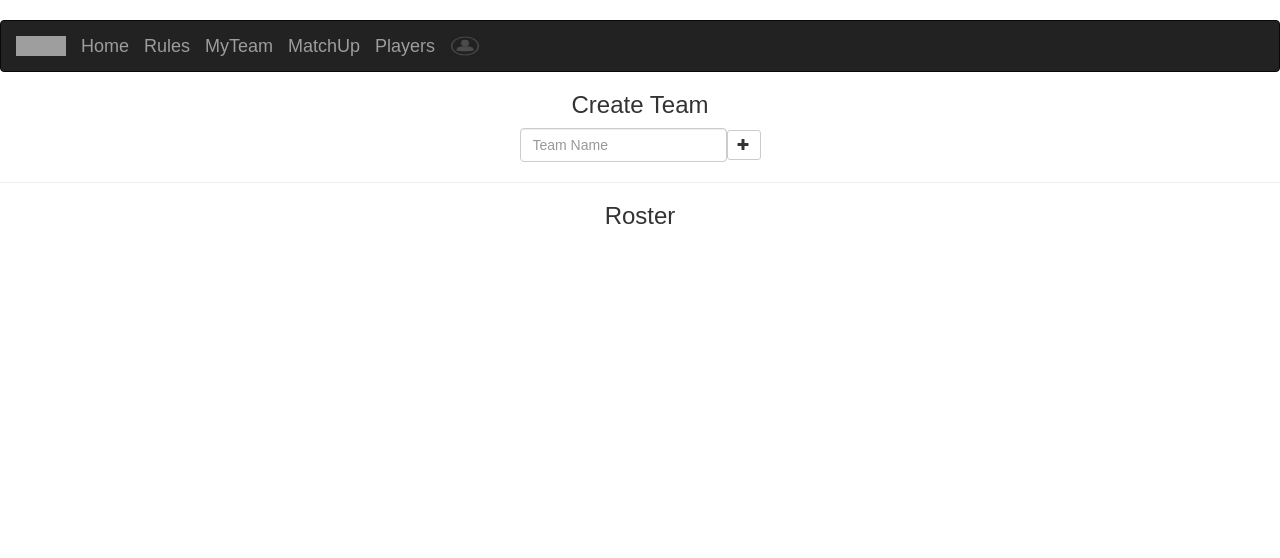
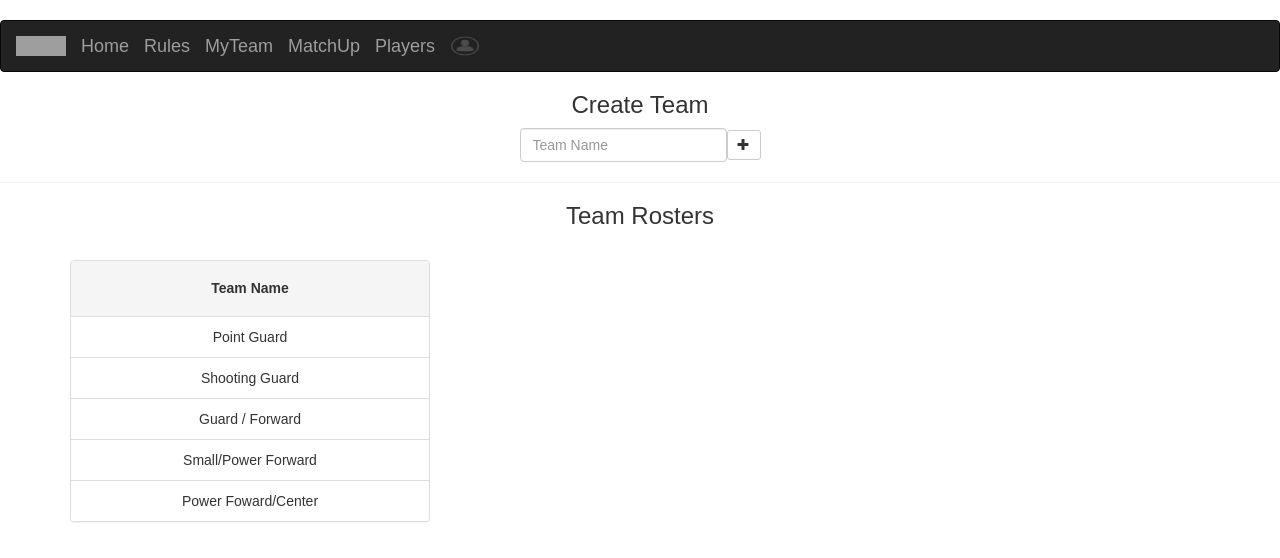
Before and after one commit to namaslay33/Fantasy-Basketball, a React (Create React App) app: page /MyTeam in a window 1280 px wide. Shown: the top 558 px of the page. Built offline with nearby package versions, Linux system fonts and the light colour scheme; grey boxes are pictures that could not be loaded.

Commit message:
More styling

```diff
--- a/src/Components/Home.js
+++ b/src/Components/Home.js
@@ -1,12 +1,15 @@
 import React, { Component} from 'react';
 // import {BrowserRouter} from 'react-router-dom';
 import '../CSS/home.css';
-import {Carousel, Grid, Row, Col, ButtonToolbar, Button} from "react-bootstrap";
+import {PageHeader, Carousel, Grid, Row, Col, ButtonToolbar, Button} from "react-bootstrap";
 
 class Home extends Component {
   render() {
     return (
       <div>
+        <PageHeader>
+          <strong>Reign Supreme</strong> <br /> <small>Where Fantasy Basketball Champions are Born</small>
+      </PageHeader>
       <Carousel className="carouselInfo">
         <Carousel.Item>
           <img width={1000} height={460} alt="900x500" src={require('../Image/Lakers.jpg')} />
@@ -37,7 +40,15 @@ class Home extends Component {
         </Carousel.Caption>
       </Carousel.Item>
       <Carousel.Item>
+          <Grid>
+          <Row className="show-grid">
+          <Col xs={2} md={2}></Col>
+          <Col xs={8} md={8}>
           <img width={900} height={500} alt="900x500" src={require('../Image/76ers.jpg')}/>
+          </Col>
+          <Col xs={2} md={2}></Col>
+          </Row>
+          </Grid>
           <Carousel.Caption>
           <h2>Philadelphia 76ers</h2>
           <p>Joel Embiid, "Trust the Process"</p>
@@ -45,21 +56,19 @@ class Home extends Component {
       </Carousel.Item>
     </Carousel>
 
-
-
-        {/* <Grid> */}
-          {/* <Row className="show-grid"> */}
-            {/* <Col xs={12} md={12}> */}
-
-              {/* <code>Hello{'Is this text<Col xs={12} md={8} />'};</code> */}
-            {/* </Col> */}
-          {/* // </Row> */}
-        {/* </Grid> */}
+    <Grid>
+      <Row className="show-grid">
+        <Col xs={4} md={4}></Col>
+        <Col xs={8} md={8}>
         <ButtonToolbar>
             <Button className="button" bsStyle="primary" bsSize="large" onClick>
                 Create Your Team
             </Button>
         </ButtonToolbar>
+        </Col>
+        <Col xs={4} md={4}></Col>
+      </Row>
+    </Grid>
 
       </div>
     );
--- a/src/Components/MyTeam.js
+++ b/src/Components/MyTeam.js
@@ -1,31 +1,69 @@
 import React, { Component } from 'react';
 // import {BrowserRouter} from 'react-router-dom';
-import {Form, FormGroup, FormControl, Button, Glyphicon} from "react-bootstrap";
+import {Form, Button, Glyphicon, Grid, Row, Col, Panel, ListGroup, ListGroupItem} from "react-bootstrap";
 
 class MyTeam extends Component {
   render() {
 
+    // constructor(props) {
+    //   super(props);
+    //   this.TeamNameChange = this.TeamNameChange.bind(this);
+    //   this.state = {
+    //     TeamName:'',
+    //   };
+    // }
 
+    // TeamNameChange(e){
+    //   this.setState({TeamName:e.target.value})
+    // }
+
+    // onTeamAdd = (e) => {
+    //   e.preventDefault();
+    //   // get our form data out of state
+    //   const { TeamName } = this.state;
+    // }
 
     return (
       <div className="App">
 
         <h3>Create Team</h3>
-        <Form className="form-inline mb-4">
-          <input className="form-control form-control-sm mr-3 w-75" onChange={this.handleTeamNameChange} type="text" name="TeamName" placeholder="Team Name" aria-label="Search" required />
+        <Form className="form-inline mb-4" onSubmit={this.onTeamAdd}>
+          {/* <input className="form-control form-control-sm mr-3 w-75" onChange={this.TeamNameChange} type="text" name="TeamName" placeholder="Team Name" value={TeamName} aria-label="Search" required /> */}
+          <input className="form-control form-control-sm mr-3 w-75" onChange={this.TeamNameChange} type="text" name="TeamName" placeholder="Team Name" aria-label="Search" required />
           <i className="fa fa-search" aria-hidden="true"></i>
-          <Button bsSize="small">
+          <Button onClick="" bsSize="small">
           <Glyphicon glyph="plus" />
         </Button>
         </Form>
 
         <hr />
 
-        <h3>Roster</h3>
+        <h3>Team Rosters</h3>
+
+        <br />
+
+        <Grid>
+          <Row className="show-grid">
+            <Col xs={4} md={4}>
+              <Panel>
+                <Panel.Heading toggle><h5><strong>Team Name</strong></h5></Panel.Heading>
+                <ListGroup>
+                  <ListGroupItem>Point Guard</ListGroupItem>
+                  <ListGroupItem>Shooting Guard</ListGroupItem>
+                  <ListGroupItem>Guard / Forward</ListGroupItem>
+                  <ListGroupItem>Small/Power Forward</ListGroupItem>
+                  <ListGroupItem>Power Foward/Center</ListGroupItem>
+                </ListGroup>
+              </Panel>
+          </Col>
+        </Row>
+       </Grid>
+
+
 
       </div>
     );
   }
-}
+};
 
 export default MyTeam;
--- a/src/Components/NavBar.js
+++ b/src/Components/NavBar.js
@@ -1,5 +1,5 @@
 import React, { Component } from 'react';
-import {Nav, Navbar} from "react-bootstrap";
+import {Navbar} from "react-bootstrap";
 import {BrowserRouter, Link, Route, Switch} from "react-router-dom";
 
 import Home from './Home';
@@ -17,7 +17,7 @@ class NavBar extends Component {
           <br/>
           <Navbar inverse collapseOnSelect fluid>
             <Navbar.Brand>
-              <img width={80} height={100} src={require('../Image/NBA-fantasy.ico')}/>
+              <img width={80} height={100} src={require('../Image/NBA-fantasy.ico')} alt="Logo" />
             </Navbar.Brand>
             <Navbar.Header>
               <Navbar.Brand>
@@ -36,7 +36,7 @@ class NavBar extends Component {
                 <Link to="/Players">Players</Link>
               </Navbar.Brand>
               <Navbar.Brand>
-                <img width={60} height={90} src={require('../Image/Account.png')}/>
+                <img width={60} height={90} src={require('../Image/Account.png')} alt="Account Icon" />
               </Navbar.Brand>
             </Navbar.Header>
           </Navbar>
--- a/src/Components/Players.js
+++ b/src/Components/Players.js
@@ -20,8 +20,8 @@ class Players extends Component {
           <thead>
             <tr>
               <th>#</th>
-              <th>First Name</th>
-              <th>Last Name</th>
+              <th>Name</th>
+              <th>Position</th>
               <th>Points</th>
               <th>Rebounds</th>
               <th>Assists</th>
```
